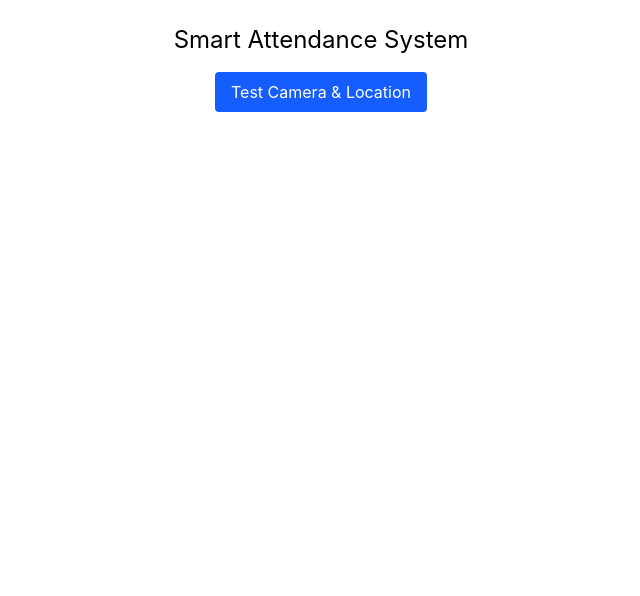
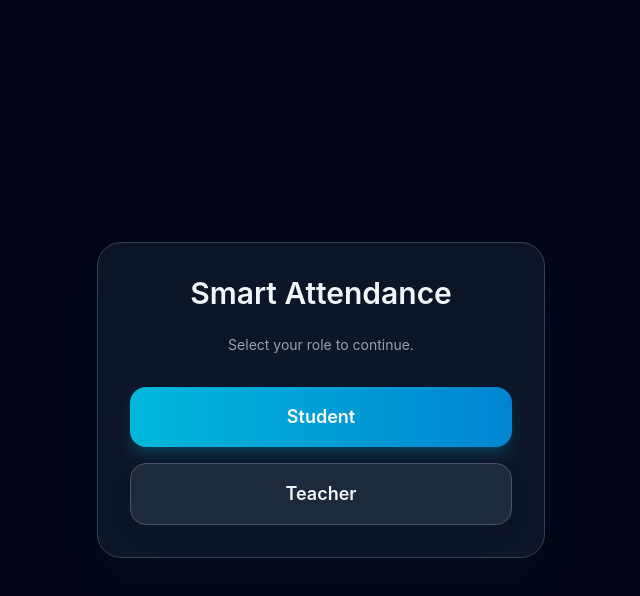
Before and after one commit to rhariharan409/Smart_face_attendance_system, a React (Vite) app: page / in a window 1280 px wide. Shown: the top 596 px of the page, without its empty margins (319-959 px from the left). Built offline with nearby package versions, Linux system fonts and the light colour scheme.

Commit message:
Added a landing page

```diff
--- a/src/pages/Home.jsx
+++ b/src/pages/Home.jsx
@@ -1,31 +1,58 @@
-function testPermissions() {
-  navigator.geolocation.getCurrentPosition(
-    (pos) =>
-      alert(
-        `Location OK: ${pos.coords.latitude}, ${pos.coords.longitude}`
-      ),
-    (err) => alert(`Location Error: ${err.message}`)
-  );
+import { useNavigate } from "react-router-dom";
 
-  navigator.mediaDevices
-    .getUserMedia({ video: true })
-    .then(() => alert("Camera OK"))
-    .catch((err) => alert(`Camera Error: ${err.message}`));
-}
+const TEACHER_USERNAME = "AI_COE";
+const TEACHER_PASSWORD = "ML007";
 
 export default function Home() {
+  const navigate = useNavigate();
+
+  const goStudent = () => {
+    navigate("/student");
+  };
+
+  const goTeacher = () => {
+    const username = prompt("Enter teacher username:");
+    if (username === null) return;
+
+    const password = prompt("Enter teacher password:");
+    if (password === null) return;
+
+    if (
+      username.trim() === TEACHER_USERNAME &&
+      password.trim() === TEACHER_PASSWORD
+    ) {
+      navigate("/teacher");
+    } else {
+      alert("Invalid teacher credentials. Please try again.");
+    }
+  };
+
   return (
-    <div className="p-6 text-center">
-      <h1 className="text-2xl mb-4">
-        Smart Attendance System
-      </h1>
+    <div className="min-h-screen flex items-center justify-center bg-slate-950 text-slate-100 px-4">
+      <div className="w-full max-w-md rounded-3xl border border-slate-700 bg-slate-900/90 p-8 shadow-2xl shadow-slate-900/40">
+        <h1 className="text-3xl font-semibold text-center mb-6">
+          Smart Attendance
+        </h1>
+        <p className="text-sm text-slate-400 text-center mb-8">
+          Select your role to continue.
+        </p>
 
-      <button
-        onClick={testPermissions}
-        className="bg-blue-600 text-white px-4 py-2 rounded"
-      >
-        Test Camera & Location
-      </button>
+        <div className="space-y-4">
+          <button
+            onClick={goStudent}
+            className="w-full rounded-2xl bg-gradient-to-r from-cyan-500 to-sky-600 px-5 py-4 text-lg font-semibold text-white shadow-lg shadow-cyan-500/20 transition hover:scale-[1.01]"
+          >
+            Student
+          </button>
+
+          <button
+            onClick={goTeacher}
+            className="w-full rounded-2xl border border-slate-600 bg-slate-800 px-5 py-4 text-lg font-semibold text-slate-100 shadow-lg shadow-slate-900/30 transition hover:border-slate-400 hover:bg-slate-700"
+          >
+            Teacher
+          </button>
+        </div>
+      </div>
     </div>
   );
 }
```
Also changed, not shown: 1 other file (tests, documents, lock files or other folders).
